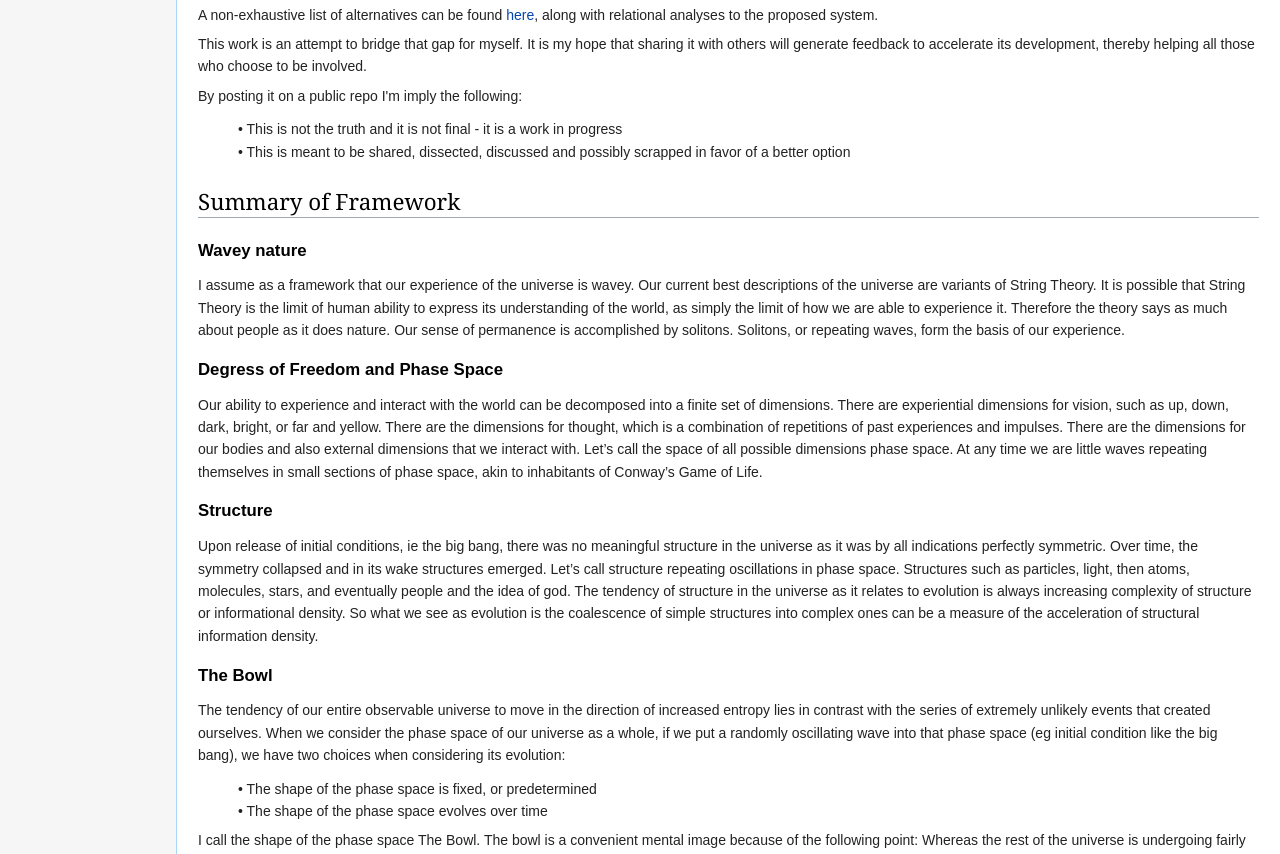
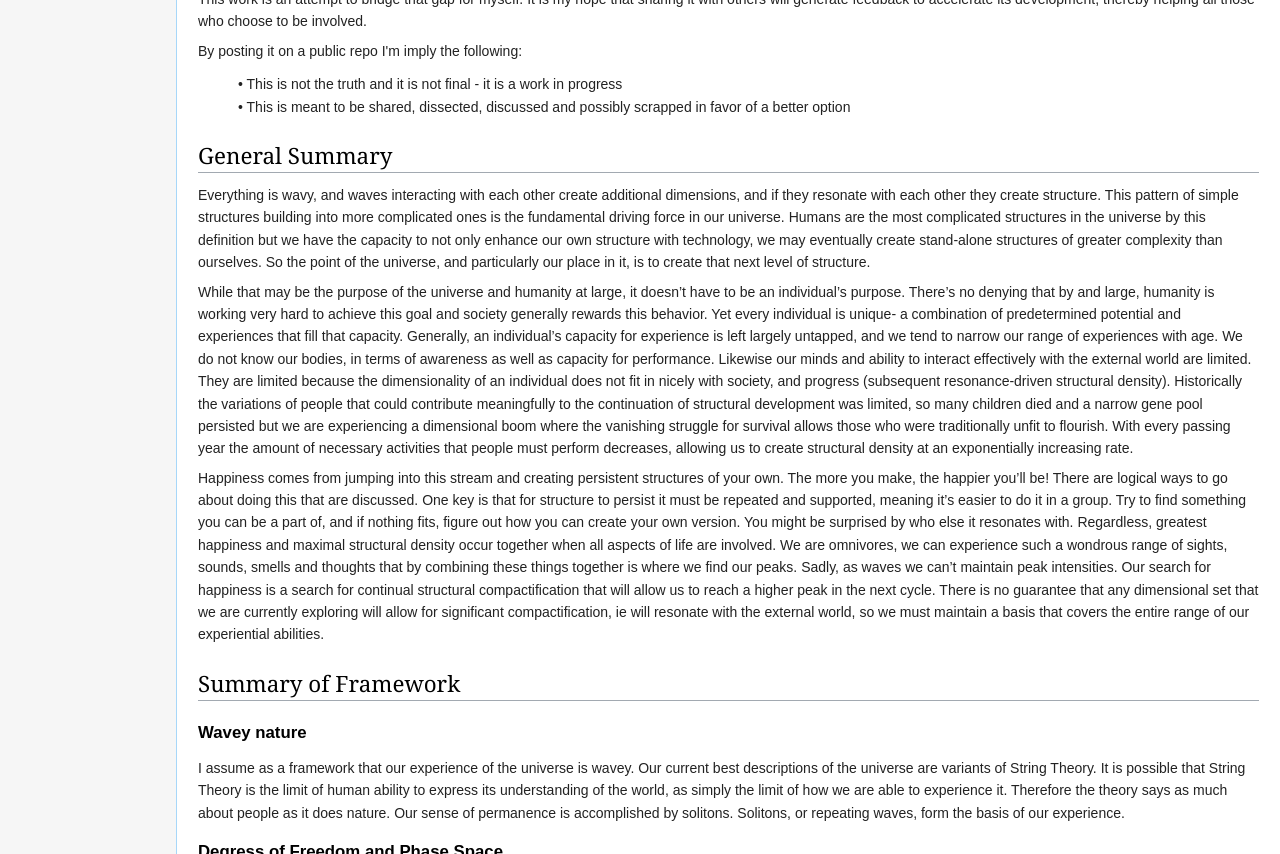
Before and after one commit to kodijo/Symmetry, a plain HTML site: page index.html in a window 1280 px wide. Shown: the part 464-1318 px from the top of the page. Drawn offline with nearby package versions, Linux system fonts and the light colour scheme; a web font is replaced by a local one.

Commit message:
Update index.html

```diff
--- a/index.html
+++ b/index.html
@@ -85,8 +85,8 @@
 							<li><span>4</span><a href="#">n</a></li>
 						</ul>
 					</div>
+
 					<h2 id="Motivation">Motivation</h2>
-					<h3>Source of Stability</h3>
 					<p>
 						My need for a logical framework for life that also feels right has pushed me into a corner: I cannot accept a doctrine that misses one of those two points, and there is no such framework out there that also satisfies my criteria.  The criteria are:
 					</p>
@@ -119,8 +119,50 @@
 						</ul>
 
 					</p>
+					<h2 id="Summary">General Summary</h2>
+
+						<p>
+							Everything is wavy, and waves interacting with each other create additional dimensions, and if they resonate with each other they create structure.
+							This pattern of simple structures building into more complicated ones is the fundamental driving force in our universe.
+							Humans are the most complicated structures in the universe by this definition but we have the capacity to not only enhance our own structure with technology,
+							we may eventually create stand-alone structures of greater complexity than ourselves.
+							So the point of the universe, and particularly our place in it, is to create that next level of structure.
+						</p>
+						<p>
+							While that may be the purpose of the universe and humanity at large, it doesn’t have to be an individual’s purpose.
+						There’s no denying that by and large, humanity is working very hard to achieve this goal and society generally rewards this behavior.
+						Yet every individual is unique- a combination of predetermined potential and experiences that fill that capacity.
+						Generally, an individual’s capacity for experience is left largely untapped, and we tend to narrow our range of experiences with age.
+						We do not know our bodies, in terms of awareness as well as capacity for performance.
+						Likewise our minds and ability to interact effectively with the external world are limited.
+						They are limited because the dimensionality of an individual does not fit in nicely with society, and progress (subsequent resonance-driven structural density).
+						Historically the variations of people that could contribute meaningfully to the continuation of structural development was limited,
+						so many children died and a narrow gene pool persisted but we are experiencing a dimensional boom where the vanishing struggle for survival allows those who were traditionally unfit to flourish.
+						With every passing year the amount of necessary activities that people must perform decreases, allowing us to create structural density at an exponentially increasing rate.
+						</p>
+						<p>
+						Happiness comes from jumping into this stream and creating persistent structures of your own.
+						The more you make, the happier you’ll be! There are logical ways to go about doing this that are discussed.
+						One key is that for structure to persist it must be repeated and supported, meaning it’s easier to do it in a group.
+						Try to find something you can be a part of, and if nothing fits, figure out how you can create your own version.
+						You might be surprised by who else it resonates with.
+						Regardless, greatest happiness and maximal structural density occur together when all aspects of life are involved.
+						We are omnivores, we can experience such a wondrous range of sights, sounds, smells and thoughts that by combining these things together is where we find our peaks.
+						Sadly, as waves we can’t maintain peak intensities. Our search for happiness is a search for continual structural compactification that will allow us to reach a higher peak in the next cycle.
+						There is no guarantee that any dimensional set that we are currently exploring will allow for significant compactification, ie will resonate with the external world,
+						so we must maintain a basis that covers the entire range of our experiential abilities.
+						</p>
+						<p>
+
+						</p>
+
+
+
+
+
 
 					<h2 id="Summary">Summary of Framework</h2>
+
 					<h3>Wavey nature</h3>
 					<p>
 						I assume as a framework that our experience of the universe is wavey.
```
